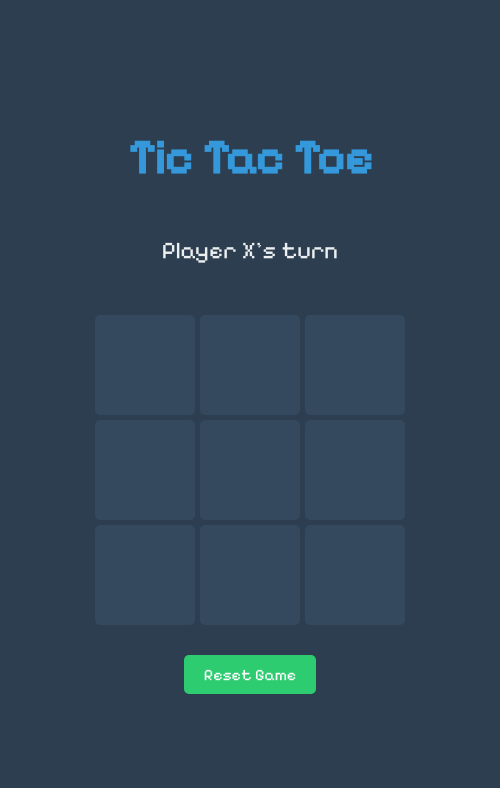
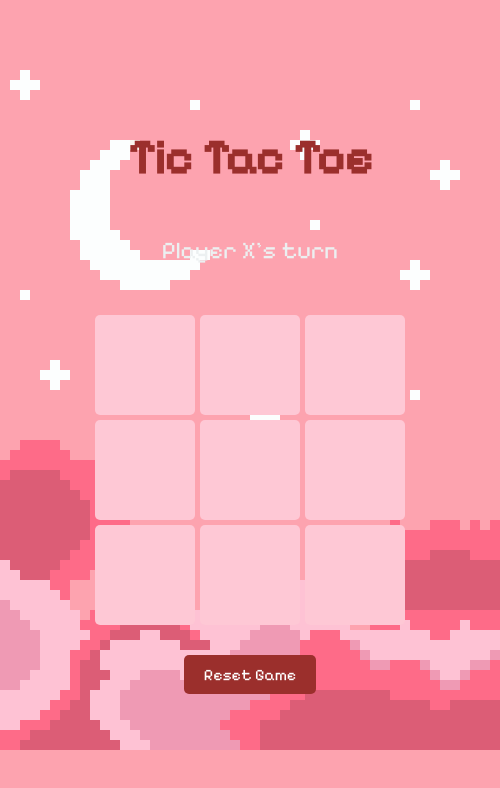
Before and after one commit to amirabaskanov/electronjs-tic-tac-toe, an Electron app: page index.html in a window 500 px wide. Drawn offline with Linux system fonts and the light colour scheme.

Commit message:
Style: Added Assets, Images, Animations, Background

```diff
--- a/styles/main.css
+++ b/styles/main.css
@@ -8,7 +8,10 @@
 
 body {
     font-family: 'Pixelify Sans', 'Arial', sans-serif;
-    background: #2c3e50;
+    background: #FDA3AF;
+    background-image: url('../assets/images/Background.png');
+    background-repeat: no-repeat;
+    background-position: center;
     color: #ecf0f1;
     display: flex;
     flex-direction: column;
@@ -27,12 +30,12 @@ body {
 h1 {
     font-size: 3rem;
     margin-bottom: 20px;
-    color: #3498db;
+    color: #9b2f2c;
 }
 
 button {
     font-family: 'Pixelify Sans', 'Arial', sans-serif;
-    background: #3498db;
+    background: #9b2f2c;
     color: white;
     border: none;
     padding: 15px 30px;
@@ -58,7 +61,7 @@ button:hover {
 .cell {
     width: 100px;
     height: 100px;
-    background: #34495e;
+    background: #FEC8d5;
     display: flex;
     align-items: center;
     justify-content: center;
@@ -89,7 +92,7 @@ button:hover {
     padding: 10px 20px;
     font-size: 16px;
     cursor: pointer;
-    background-color: #2ecc71;
+    background-color: #9b2f2c;
     border: none;
     border-radius: 5px;
     color: white;
@@ -97,7 +100,7 @@ button:hover {
 }
 
 #reset:hover {
-    background-color: #27ae60;
+    background-color: #722220;
 }
 
 .cell:hover {
@@ -182,5 +185,10 @@ body:not(.computer-turn) .cell.winning-cell:hover {
 
 /* Hover effect for empty cells */
 .cell:not(.x):not(.o):hover {
-    background-color: #3a506b;
+    background-color: #fad9e1;
 }
+
+.cat-animation {
+    width: 400px;
+    height: 200px;
+}
```
Also changed, not shown: pages/win.html (+1 -0 lines), assets/animations/CatsAnimation.png (added), assets/images/Background.png (added), 3 other files.
